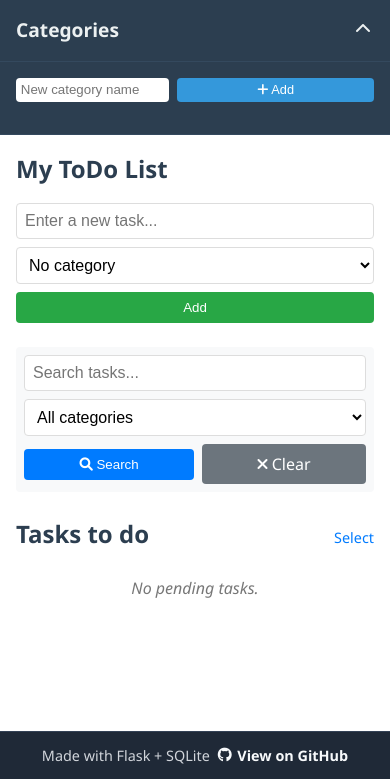
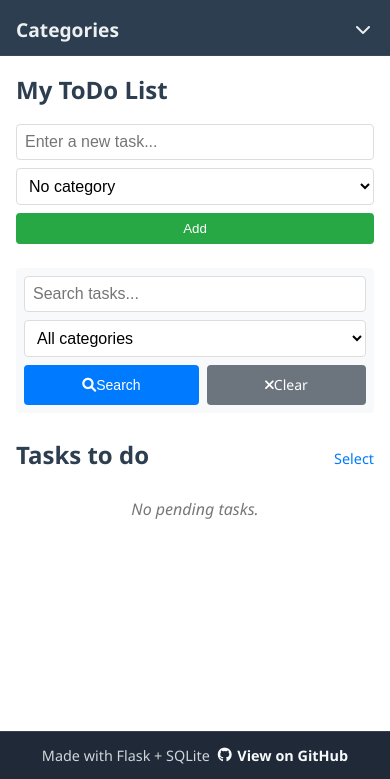
Before and after one commit to jakegithub24/ToDo-App-Docker, a Flask app: page / in a window 390 px wide. Shown: the part 65-844 px from the top of the page. Run offline with Flask 3, Linux system fonts and the light colour scheme; data that the repository does not hold is empty; parts of the project's set-up code (start-up, migrations or seed data) failed here and were passed over.

Commit message:
Fixed 'Responsiveness' as

```diff
--- a/flask-app/static/style.css
+++ b/flask-app/static/style.css
@@ -202,6 +202,13 @@ aside.categories-sidebar {
     flex-wrap: wrap;
 }
 
+.category-label {
+    display: inline-flex;
+    align-items: baseline;
+    gap: 0.35rem;
+    min-width: 0;
+}
+
 .category-name {
     font-weight: bold;
     min-width: 0;
@@ -336,6 +343,17 @@ h1 {
     text-decoration: none;
     border-radius: 4px;
     text-align: center;
+}
+
+.search-form button,
+.search-form .clear-filter {
+    height: 40px;
+    font-size: 14px;
+    display: inline-flex;
+    align-items: center;
+    justify-content: center;
+    line-height: 1;
+    box-sizing: border-box;
 }
 
 /* Task sections */
--- a/flask-app/templates/base.html
+++ b/flask-app/templates/base.html
@@ -46,6 +46,14 @@
         const sidebar = document.querySelector('.categories-sidebar');
         const toggleBtn = document.getElementById('toggleSidebar');
         const isMobileLayout = () => window.matchMedia('(max-width: 900px)').matches;
+        function applyDefaultSidebarState() {
+            if (!sidebar) return;
+            if (isMobileLayout()) {
+                sidebar.classList.add('collapsed');
+            } else {
+                sidebar.classList.remove('collapsed');
+            }
+        }
         function updateSidebarToggleIcon() {
             if (!toggleBtn || !sidebar) return;
             const collapsed = sidebar.classList.contains('collapsed');
@@ -64,6 +72,7 @@
                 sidebar.classList.toggle('collapsed');
                 updateSidebarToggleIcon();
             });
+            applyDefaultSidebarState();
             updateSidebarToggleIcon();
             window.addEventListener('resize', updateSidebarToggleIcon, { passive: true });
         }
--- a/flask-app/templates/index.html
+++ b/flask-app/templates/index.html
@@ -18,8 +18,10 @@
         <ul class="category-list">
             {% for cat in categories %}
                 <li class="category-item" data-id="{{ cat.id }}">
-                    <span class="category-name">{{ cat.name }}</span>
-                    <span class="category-count">({{ category_counts[cat.id] }})</span>
+                    <div class="category-label">
+                        <span class="category-name">{{ cat.name }}</span>
+                        <span class="category-count">({{ category_counts[cat.id] }})</span>
+                    </div>
                     <div class="category-actions">
                         <button class="edit-category" data-id="{{ cat.id }}" data-name="{{ cat.name }}"><i class="fas fa-edit"></i></button>
                         <form action="/category/delete/{{ cat.id }}" method="POST" class="delete-category-form" style="display:inline;">
```
